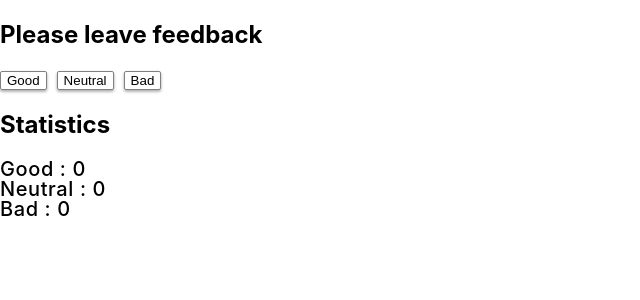
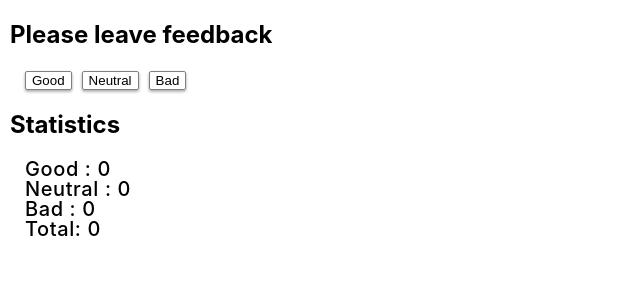
Before and after one commit to medbelka/react-hw-02-feedback, a React (Create React App) app: page / in a window 1280 px wide. Shown: the top 300 px of the page, without its empty margins (0-640 px from the left). Built offline with nearby package versions, Linux system fonts and the light colour scheme.

Commit message:
step2 withount count percentage

```diff
--- a/src/components/FeedbackCounter/Counter.css
+++ b/src/components/FeedbackCounter/Counter.css
@@ -1,3 +1,11 @@
+.Feedback {
+    margin-left: 10px;
+}
+
+.FeedbackOptions {
+    margin-left: 15px;
+}
+
 .Button {
     background-color: initial;
     border: 1px solid grey;
@@ -7,6 +15,7 @@
 }
 
 .StatisticsTotal {
+    margin-left: 15px;
     display: block;
     font-weight: 500;
     font-size: 20px;
--- a/src/components/FeedbackCounter/Counter.jsx
+++ b/src/components/FeedbackCounter/Counter.jsx
@@ -10,19 +10,23 @@ class Counter extends Component {
         good: 0,
         neutral: 0,
         bad: 0,
+        totalFeedback: 0,
+        feedbackPositivePercentage: 0,
       }
 
     handleGoodIncrement = () => { this.setState(prevState =>({good: prevState.good + 1}))};
     handleNeutralIncrement = () => { this.setState(prevState =>({neutral: prevState.neutral + 1}))};
     handleBadIncrement = () => { this.setState(prevState =>({bad: prevState.bad + 1}))};
-    // countTotalFeedback = () => { }
-
+    countTotalFeedback = () => { this.setState(prevState =>({totalFeedback: prevState.totalFeedback + 1})) };
+    // function countPositiveFeedbackPercentage(good, totalFeedback) { const per = ((this.state.good)/this.state.totalFeedback)*100
+    //  return per
+    // };
 
       render() {
         return (
             <section className="Feedback">
             <h1>Please leave feedback</h1>
-            <div className="FeedbackOptions">
+            <div className="FeedbackOptions" onClick={this.countTotalFeedback}>
                 <button className="Button" type="button" onClick={this.handleGoodIncrement}>
                     Good
                 </button>
@@ -38,6 +42,8 @@ class Counter extends Component {
                 <span className="StatisticsTotal">Good : {this.state.good}</span>
                 <span className="StatisticsTotal">Neutral : {this.state.neutral}</span>
                 <span className="StatisticsTotal">Bad : {this.state.bad}</span>
+                <span className="StatisticsTotal">Total: {this.state.totalFeedback}</span>
+                {/* <span className="StatisticsTotal">Positive feedback: {this.state.feedbackPositivePercentage}%</span> */}
             </div>
             </section>
         )
```
